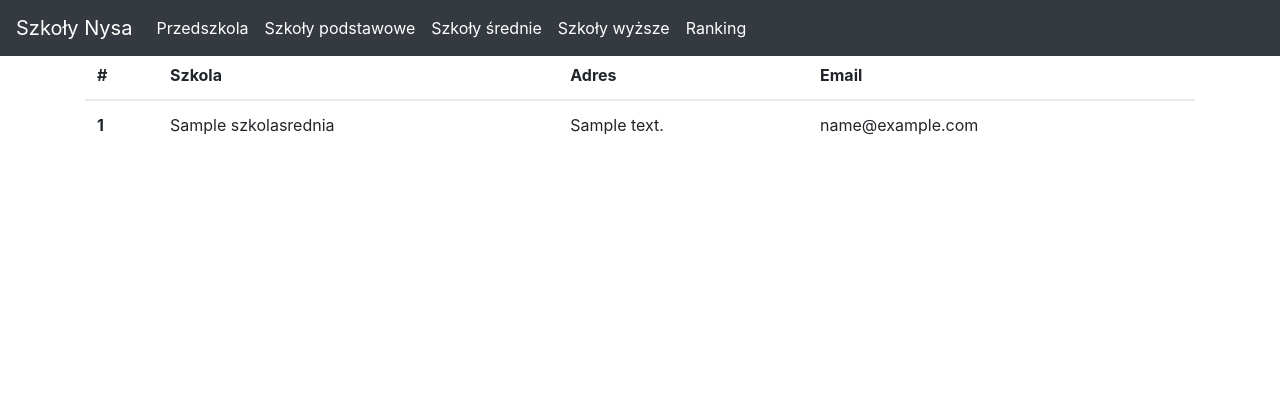
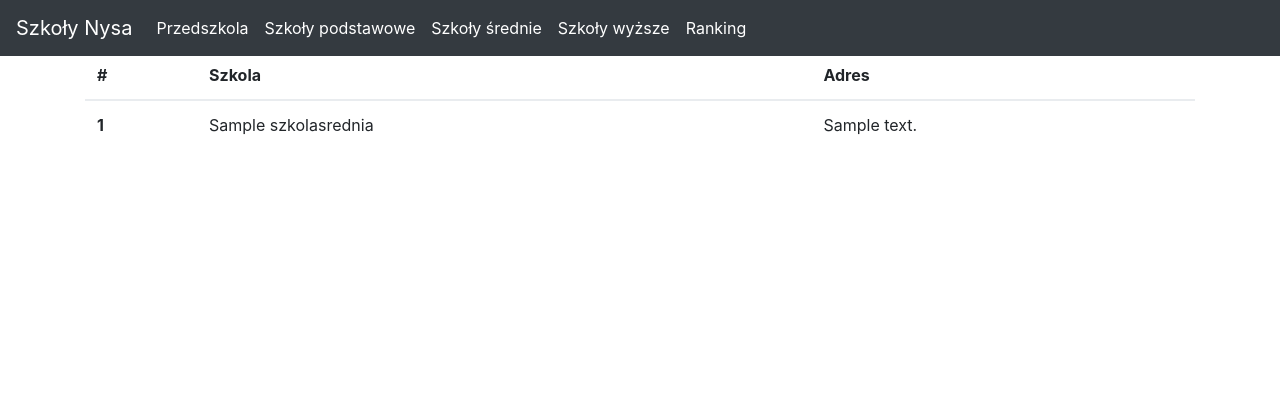
Before and after one commit to l7ssha/hackathon2017, an ASP.NET Core app: page /Home/SzkolySrednie in a window 1280 px wide. Shown: the top 420 px of the page. Run offline with ASP.NET Core 8, Linux system fonts and the light colour scheme; empty tables hold one stand-in row (values such as "Sample post"); database files in the repository are not loaded; some libraries are stand-ins or nearby versions.

Commit message:
usunieto niepotrzebne rzeczy

```diff
--- a/src/hackathon/Views/Home/SzkolyPodstawowe.cshtml
+++ b/src/hackathon/Views/Home/SzkolyPodstawowe.cshtml
@@ -6,7 +6,6 @@
         <th scope="col">#</th>
         <th scope="col">Szkola</th>
         <th scope="col">Adres</th>
-        <th scope="col">Email</th>
       </tr>
     </thead>
     <tbody>
@@ -16,9 +15,8 @@
           <th scope="row">@item.Id</th>
           <td>@item.Name</td>
           <td>@item.Address</td>
-          <td>@item.Email</td>
           </tr>
-      }
+        }
     </tbody>
   </table>
 </div>
--- a/src/hackathon/Views/Home/SzkolySrednie.cshtml
+++ b/src/hackathon/Views/Home/SzkolySrednie.cshtml
@@ -7,7 +7,6 @@
         <th scope="col">#</th>
         <th scope="col">Szkola</th>
         <th scope="col">Adres</th>
-        <th scope="col">Email</th>
       </tr>
     </thead>
     <tbody>
@@ -17,7 +16,6 @@
           <th scope="row">@item.Id</th>
           <td>@item.Name</td>
           <td>@item.Address</td>
-          <td>@item.Email</td>
           </tr>
         }
     </tbody>
```
